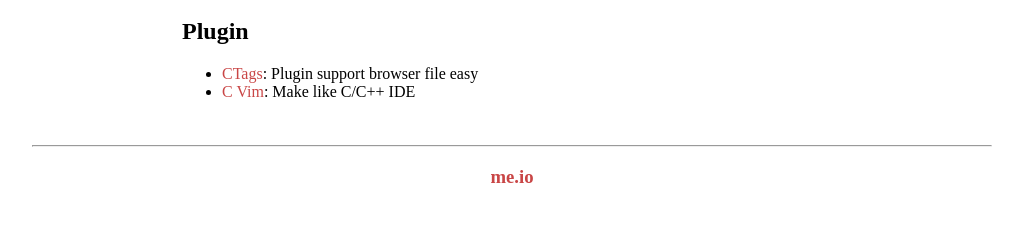
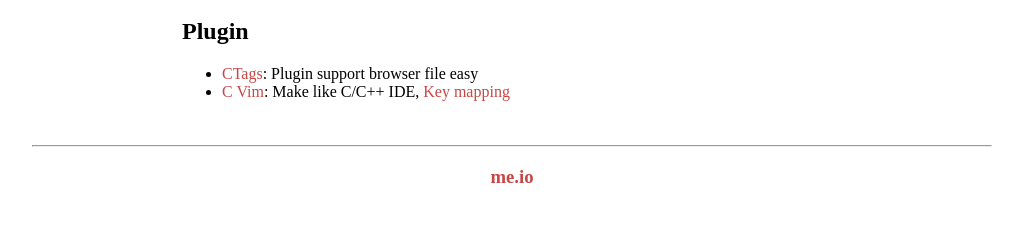
Before and after one commit to congdv/congdv.github.io, a Jekyll site: the page built from _posts/2017-08-28-vim-cheat-sheet.md, in a window 1280 px wide. Shown: the part 703-947 px from the top of the page, without its empty margins (128-1151 px from the left). Built offline with Jekyll 4.4.1, drawn with Linux system fonts in a browser that asks for light colours.

Commit message:
Update 2017-08-28-vim-cheat-sheet.md

```diff
--- a/_posts/2017-08-28-vim-cheat-sheet.md
+++ b/_posts/2017-08-28-vim-cheat-sheet.md
@@ -26,4 +26,4 @@ tag: notes
 
 ## Plugin
 - [CTags](https://andrew.stwrt.ca/posts/vim-ctags/): Plugin support browser file easy
-- [C Vim](http://www.thegeekstuff.com/2009/01/tutorial-make-vim-as-your-cc-ide-using-cvim-plugin/): Make like C/C++ IDE
+- [C Vim](http://www.thegeekstuff.com/2009/01/tutorial-make-vim-as-your-cc-ide-using-cvim-plugin/): Make like C/C++ IDE, [Key mapping](https://wolfgangmehner.github.io/vim-plugins/csupport/c-hotkeys.pdf)
```
